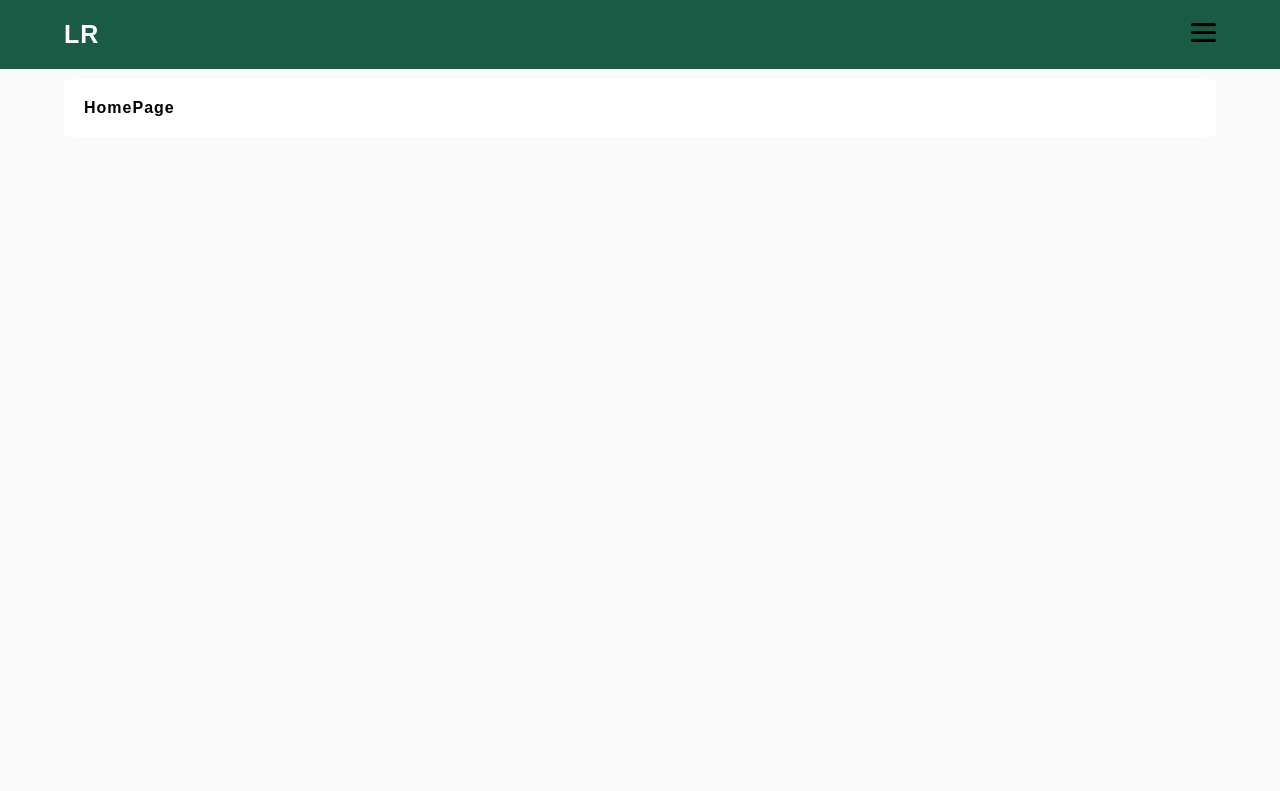
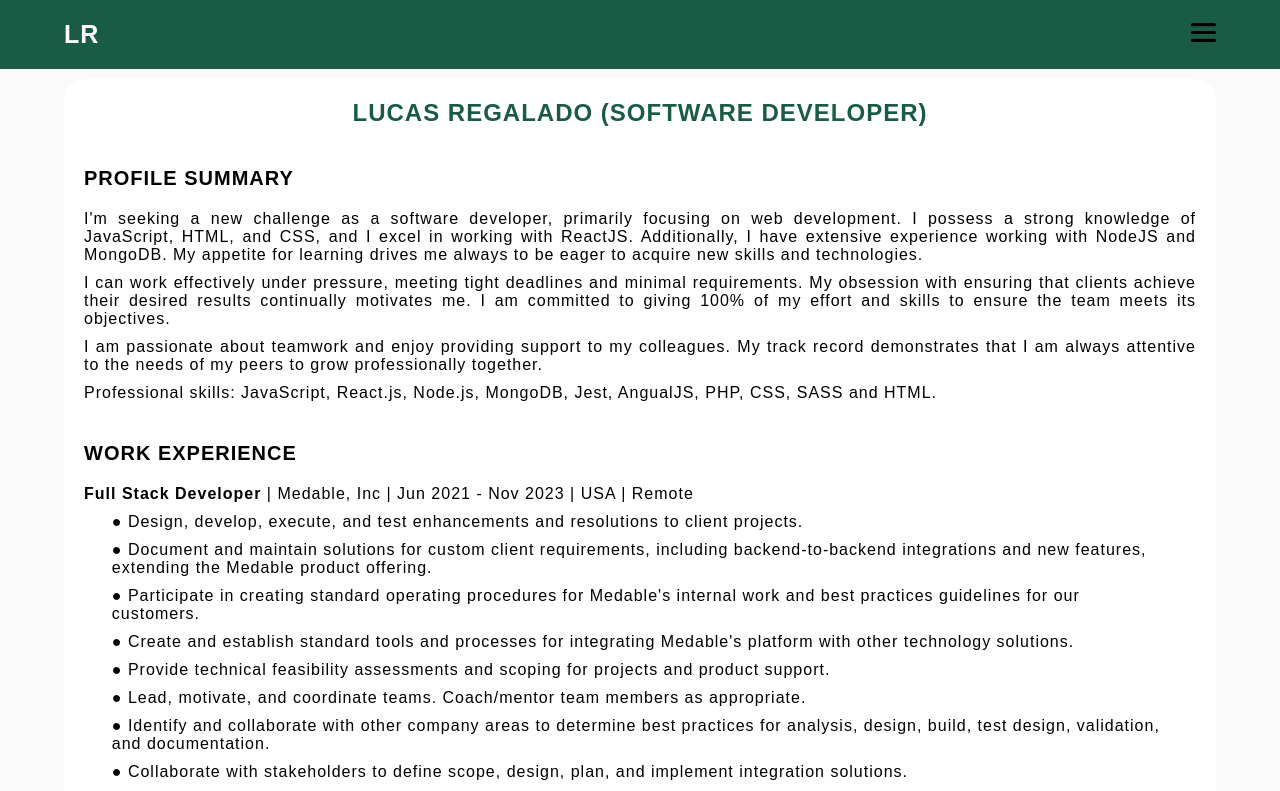
Before and after one commit to LRegalado1996/cover_letter, a React (Create React App) app: page / in a window 1280 px wide. Shown: the top 791 px of the page. Built offline with nearby package versions, Linux system fonts and the light colour scheme.

Commit message:
create home page

```diff
--- a/src/Pages/HomePage/index.jsx
+++ b/src/Pages/HomePage/index.jsx
@@ -1,9 +1,95 @@
-import React from 'react';
+import React from "react";
+import "./style.scss";
 
 const HomePage = () => {
   return (
     <div className="HomePage">
-      <h1>HomePage</h1>
+      <h1>LUCAS REGALADO (SOFTWARE DEVELOPER)</h1>
+      <section>
+        <h2>PROFILE SUMMARY</h2>
+        <p>
+          I'm seeking a new challenge as a software developer, primarily
+          focusing on web development. I possess a strong knowledge of
+          JavaScript, HTML, and CSS, and I excel in working with ReactJS.
+          Additionally, I have extensive experience working with NodeJS and
+          MongoDB. My appetite for learning drives me always to be eager to
+          acquire new skills and technologies.
+        </p>
+        <p>
+          I can work effectively under pressure, meeting tight deadlines and
+          minimal requirements. My obsession with ensuring that clients achieve
+          their desired results continually motivates me. I am committed to
+          giving 100% of my effort and skills to ensure the team meets its
+          objectives.
+        </p>
+        <p>
+          I am passionate about teamwork and enjoy providing support to my
+          colleagues. My track record demonstrates that I am always attentive to
+          the needs of my peers to grow professionally together.
+        </p>
+        <p>
+          Professional skills: JavaScript, React.js, Node.js, MongoDB, Jest,
+          AngualJS, PHP, CSS, SASS and HTML.
+        </p>
+      </section>
+
+      <section>
+        <h2>WORK EXPERIENCE</h2>
+        <p>
+          <b>Full Stack Developer</b> | Medable, Inc | Jun 2021 - Nov 2023 | USA
+          | Remote
+        </p>
+        <p>
+          <ul>
+            <li>
+              ● Design, develop, execute, and test enhancements and resolutions
+              to client projects.
+            </li>
+            <li>
+              ● Document and maintain solutions for custom client requirements,
+              including backend-to-backend integrations and new features,
+              extending the Medable product offering.
+            </li>
+            <li>
+              ● Participate in creating standard operating procedures for
+              Medable's internal work and best practices guidelines for our
+              customers.
+            </li>
+            <li>
+              ● Create and establish standard tools and processes for
+              integrating Medable's platform with other technology solutions.
+            </li>
+            <li>
+              ● Provide technical feasibility assessments and scoping for
+              projects and product support.
+            </li>
+            <li>
+              ● Lead, motivate, and coordinate teams. Coach/mentor team members
+              as appropriate.
+            </li>
+            <li>
+              ● Identify and collaborate with other company areas to determine
+              best practices for analysis, design, build, test design,
+              validation, and documentation.
+            </li>
+            <li>
+              ● Collaborate with stakeholders to define scope, design, plan, and
+              implement integration solutions.
+            </li>
+            <li>
+              ● Evaluate and determine the best way to integrate between 3rd
+              party systems.
+            </li>
+            <li>● Support customers with API integrations.</li>
+            <li>
+              ● Collaborate with QA to perform bug fixing and improve
+              application performance.
+            </li>
+            <li>● Provide support to customers to export data.</li>
+            <li>● Proactively identifies and addresses issues or risks.</li>
+          </ul>
+        </p>
+      </section>
     </div>
   );
 };
--- a/src/Pages/HomePage/style.scss
+++ b/src/Pages/HomePage/style.scss
@@ -2,6 +2,28 @@
 
 .HomePage {
   h1 {
-    font-size: $defaultTextSize;
+    font-size: $titleTextSize;
+    text-align: center;
+    margin-bottom: 40px;
+    color: $firstColor;
+  }
+  section {
+    margin-bottom: 40px;
+    h2 {
+      font-size: $subTitleTextSize;
+      margin-bottom: 20px;
+    }
+    p {
+      margin-bottom: 10px;
+      text-align: justify;
+    }
+    ul {
+      li {
+        width: 95%;
+        margin: 0px auto;
+        margin-bottom: 10px;
+        text-align: left;
+      }
+    }
   }
 }
--- a/src/assets/variables.scss
+++ b/src/assets/variables.scss
@@ -6,3 +6,4 @@ $firstColor: #1a5b46;
 //Variables Fonts
 $defaultTextSize : 16px;
 $titleTextSize: 24px;
+$subTitleTextSize: 20px;
```
